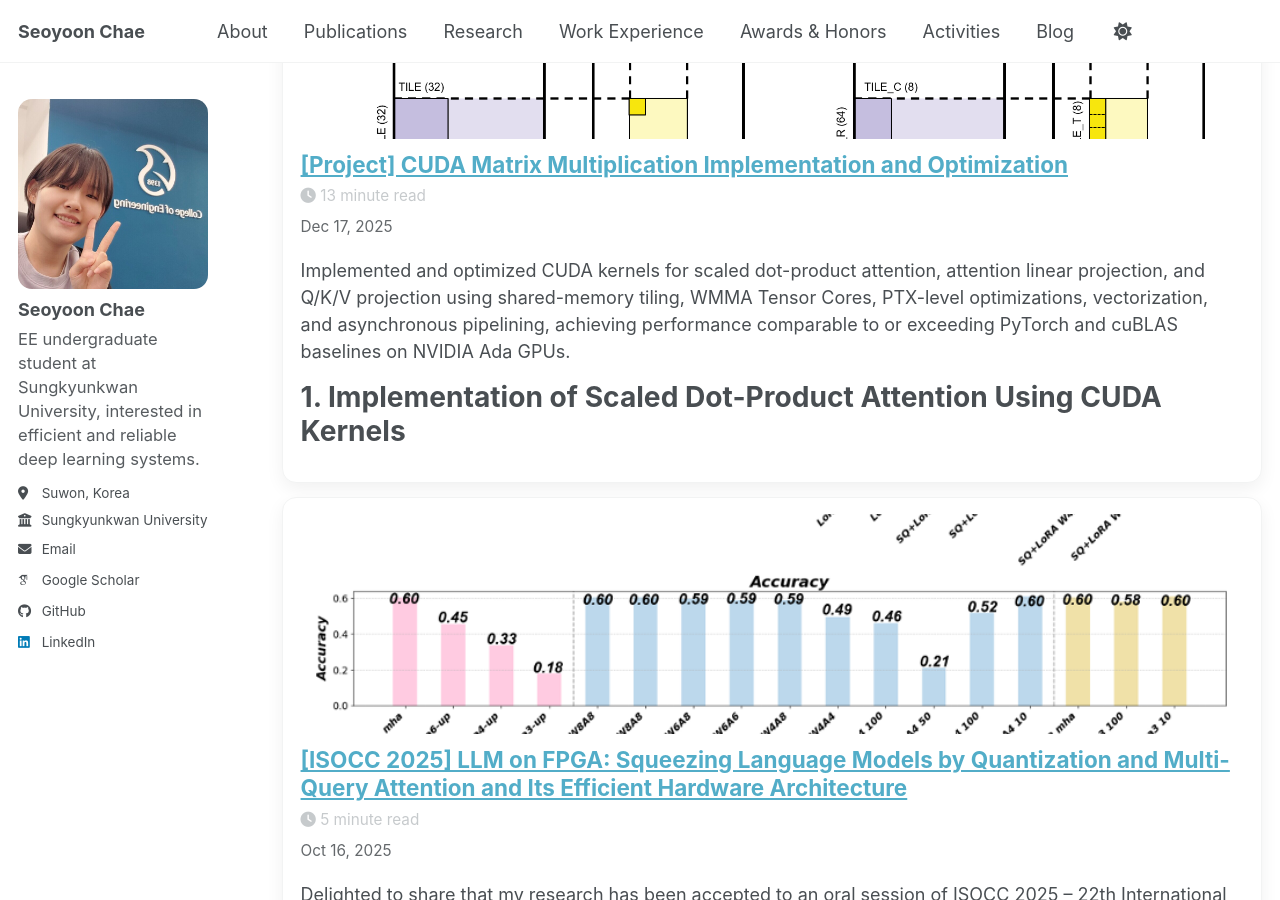
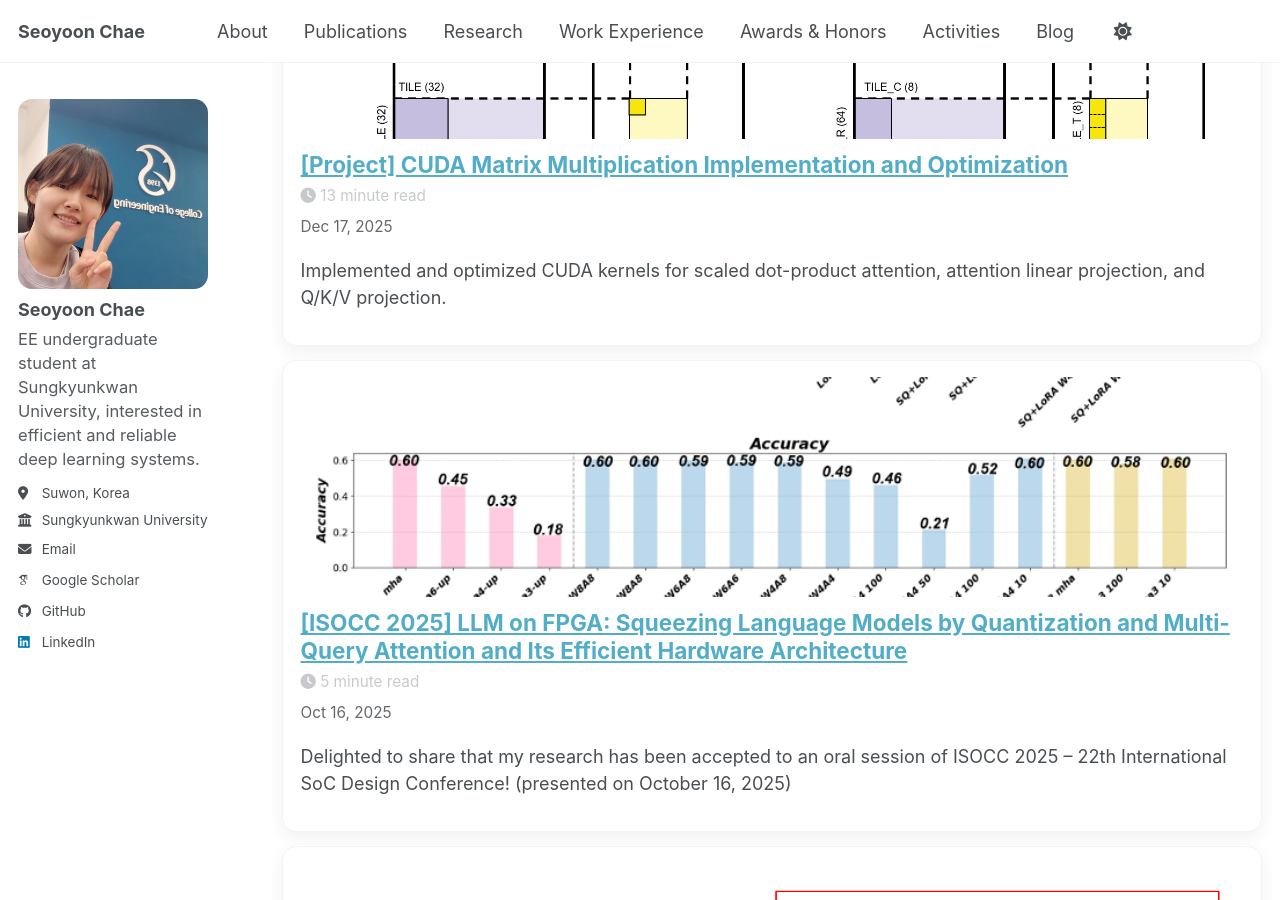
Before and after one commit to chae-sy/chae-sy.github.io, a Jekyll site: the page built from _pages/year-archive.html, in a window 1280 px wide and 900 px high, scrolled down 1326 px. Built offline with Jekyll 4.4.1, drawn with Linux system fonts in a browser that asks for light colours; some web fonts are replaced; a script bundle is joined from its source files by our own code; library files that are not in the unit come from our copies.

Commit message:
Update 2025-12-17-CUDA-MatMul.md

```diff
--- a/_posts/2025-12-17-CUDA-MatMul.md
+++ b/_posts/2025-12-17-CUDA-MatMul.md
@@ -3,7 +3,8 @@ title: "[Project] CUDA Matrix Multiplication Implementation and Optimization "
 date: 2025-12-17
 teaser: /images/2025-12-17/tiling.png
 ---
-Implemented and optimized CUDA kernels for scaled dot-product attention, attention linear projection, and Q/K/V projection using shared-memory tiling, WMMA Tensor Cores, PTX-level optimizations, vectorization, and asynchronous pipelining, achieving performance comparable to or exceeding PyTorch and cuBLAS baselines on NVIDIA Ada GPUs.
+Implemented and optimized CUDA kernels for scaled dot-product attention, attention linear projection, and Q/K/V projection.
+
 # 1. Implementation of Scaled Dot-Product Attention Using CUDA Kernels
 
 The scaled dot-product attention operation was implemented on NVIDIA RTX 4060 Ti, RTX 5080, and L40S GPUs. Various optimization techniques previously applied to matrix multiplication on the Ada architecture were adapted to the attention computation.
```
